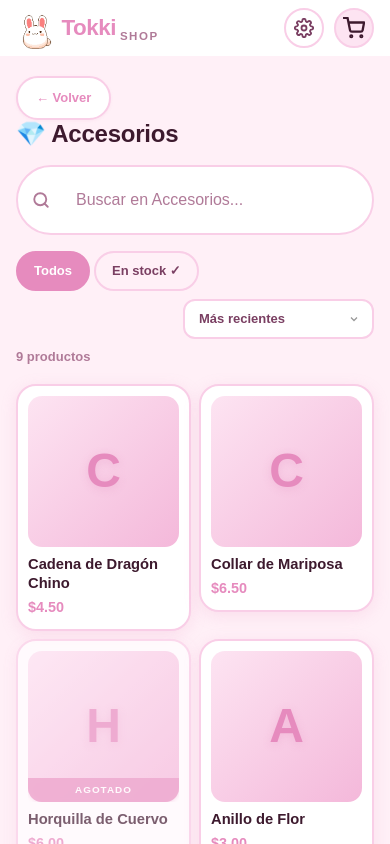
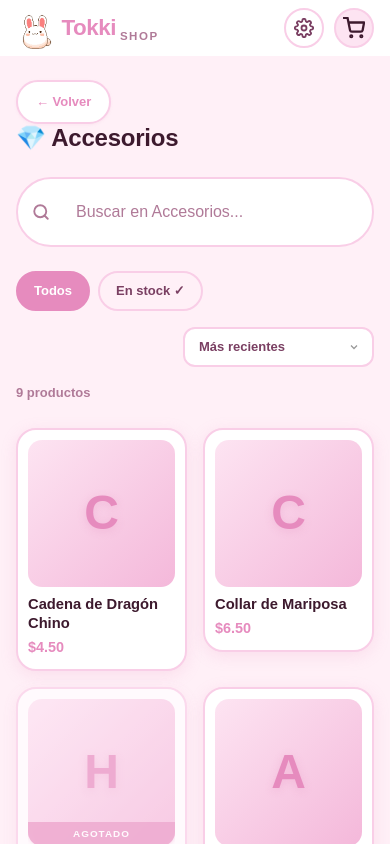
Before and after one commit to HolyMan-17/tokkiweb-frontend, a React (Vite) app: page /categorias/accesorios in a window 390 px wide. Shown: the top 844 px of the page. Built offline with nearby package versions, Linux system fonts and the light colour scheme; a web font is replaced by a local one.

Commit message:
responsive fixes

```diff
--- a/src/pages/category/CategoryPage.css
+++ b/src/pages/category/CategoryPage.css
@@ -13,7 +13,7 @@
 /* ── Header ──────────────────────────────────────────────────────────────── */
 
 .category-page-header {
-  padding: var(--space-xs) 0 var(--space-md);
+  padding: var(--space-sm) 0 var(--space-lg);
 }
 
 .back-link {
@@ -53,7 +53,7 @@
   border: 2.5px solid var(--p2);
   border-radius: var(--radius-full);
   padding: 12px 16px;            /* taller for thumb comfort */
-  margin-bottom: var(--space-md);
+  margin-bottom: var(--space-lg);
   transition: border-color var(--duration-fast) var(--ease-out),
               box-shadow var(--duration-fast) var(--ease-out);
 }
@@ -119,13 +119,13 @@
   display: flex;
   flex-wrap: wrap;               /* wraps on very narrow screens */
   align-items: center;
-  gap: var(--space-sm);
-  margin-bottom: var(--space-sm);
+  gap: var(--space-md);
+  margin-bottom: var(--space-md);
 }
 
 .filters-left {
   display: flex;
-  gap: var(--space-xs);
+  gap: var(--space-sm);
 }
 
 .stock-pill {
@@ -186,7 +186,7 @@
   font-size: var(--text-sm);
   font-weight: 600;
   color: var(--color-text-muted);
-  margin-bottom: var(--space-md);
+  margin-bottom: var(--space-lg);
 }
 
 /* ── Product grid ────────────────────────────────────────────────────────── */
@@ -194,7 +194,7 @@
 .category-grid {
   display: grid;
   grid-template-columns: repeat(2, minmax(0, 1fr));
-  gap: var(--space-sm);
+  gap: var(--space-md);
 }
 
 /* ── Empty / no results ──────────────────────────────────────────────────── */
```
